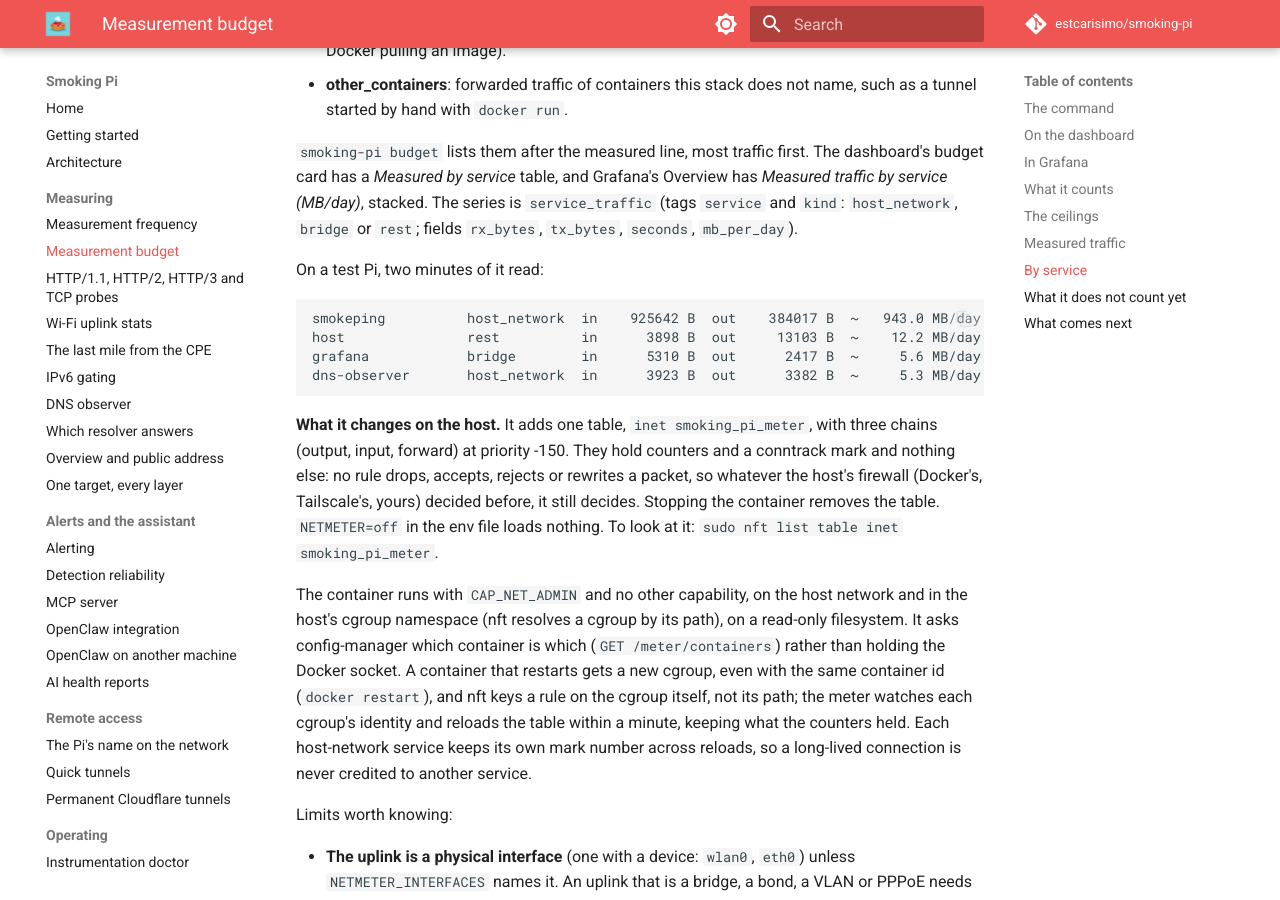
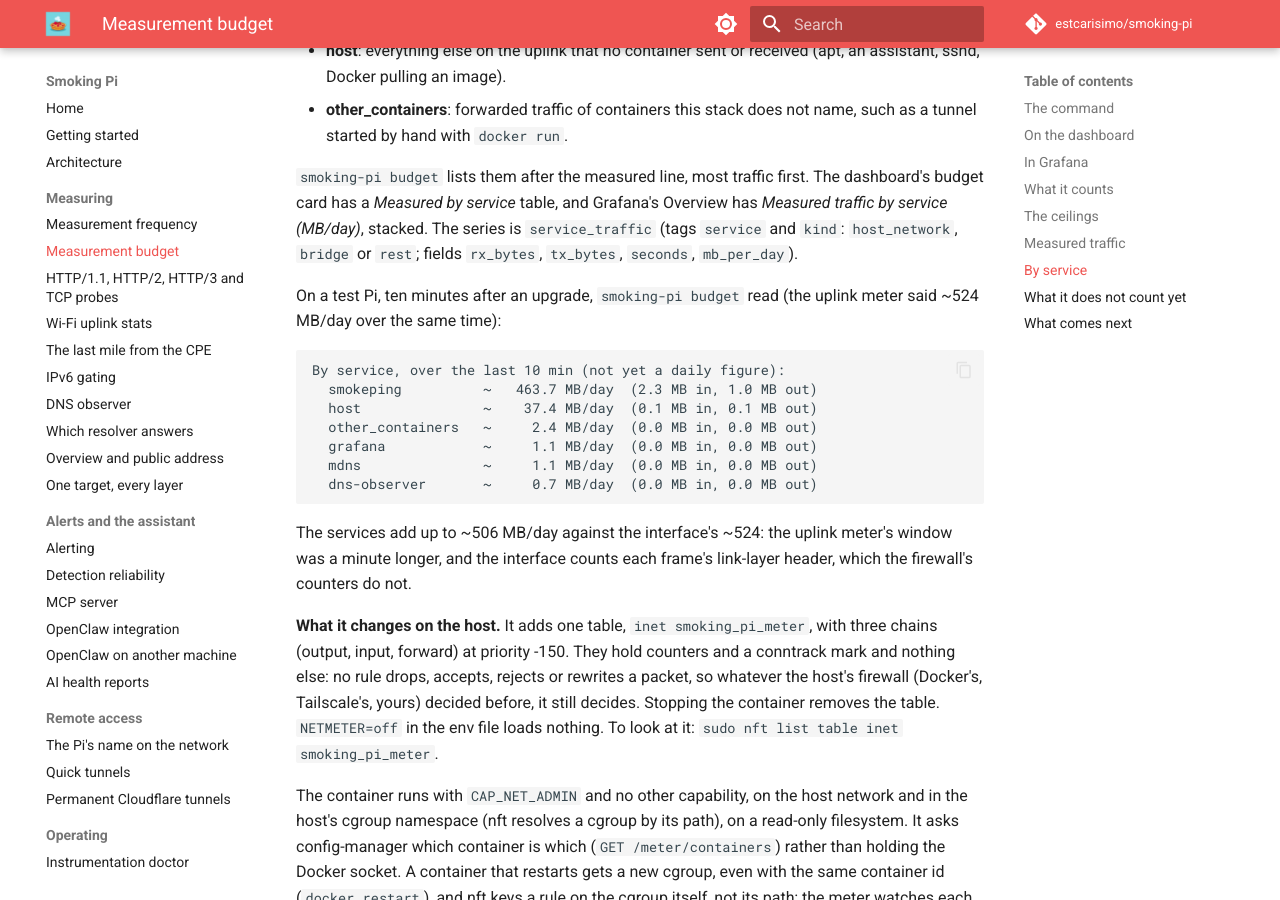
Before and after one commit to estcarisimo/smoking-pi, an MkDocs documentation site: the page built from docs/measurement-budget.md, in a window 1280 px wide and 900 px high, scrolled down 4920 px. Built offline with MkDocs 1.6.1 and Material for MkDocs 9.7.7, drawn with Linux system fonts in a browser that asks for light colours; comment, search, counter and statistics services are not loaded; some of the changed text lies outside the part shown.

Commit message:
docs(release): the ten-minute figures, not a two-minute burst
Co-Authored-By: Claude Opus 5.5 <noreply@anthropic.com>

````diff
--- a/docs/measurement-budget.md
+++ b/docs/measurement-budget.md
@@ -139,7 +139,9 @@ same uplink the Wi-Fi panels use, and keeps the last 24 hours.
 ![The budget card with the measured line: about 410 MB/day estimated, about 813 MB/day measured on wlan0](img/budget-card-measured.png)
 
 *A test Pi with the DNS wizard's HTTP targets: the estimate says 410
-MB/day, and the meter (here only a minute old) says about twice that.*
+MB/day, and the meter, here only a minute old, says about twice that.
+Ten minutes later it read ~524 MB/day: a short window catches the
+probes' bursts, which is why under an hour of data is gray.*
 
 The meter counts **everything on that interface**, not only the
 measurements. That is its point: the gap between the two lines is what
@@ -193,14 +195,22 @@ stacked. The series is `service_traffic` (tags `service` and `kind`:
 `host_network`, `bridge` or `rest`; fields `rx_bytes`, `tx_bytes`,
 `seconds`, `mb_per_day`).
 
-On a test Pi, two minutes of it read:
+On a test Pi, ten minutes after an upgrade, `smoking-pi budget` read
+(the uplink meter said ~524 MB/day over the same time):
 
 ```text
-smokeping          host_network  in    925642 B  out    384017 B  ~   943.0 MB/day
-host               rest          in      3898 B  out     13103 B  ~    12.2 MB/day
-grafana            bridge        in      5310 B  out      2417 B  ~     5.6 MB/day
-dns-observer       host_network  in      3923 B  out      3382 B  ~     5.3 MB/day
+By service, over the last 10 min (not yet a daily figure):
+  smokeping          ~   463.7 MB/day  (2.3 MB in, 1.0 MB out)
+  host               ~    37.4 MB/day  (0.1 MB in, 0.1 MB out)
+  other_containers   ~     2.4 MB/day  (0.0 MB in, 0.0 MB out)
+  grafana            ~     1.1 MB/day  (0.0 MB in, 0.0 MB out)
+  mdns               ~     1.1 MB/day  (0.0 MB in, 0.0 MB out)
+  dns-observer       ~     0.7 MB/day  (0.0 MB in, 0.0 MB out)
 ```
+
+The services add up to ~506 MB/day against the interface's ~524: the
+uplink meter's window was a minute longer, and the interface counts each
+frame's link-layer header, which the firewall's counters do not.
 
 **What it changes on the host.** It adds one table, `inet
 smoking_pi_meter`, with three chains (output, input, forward) at
````
Also changed, not shown: CHANGELOG.md (+9 -7 lines).
